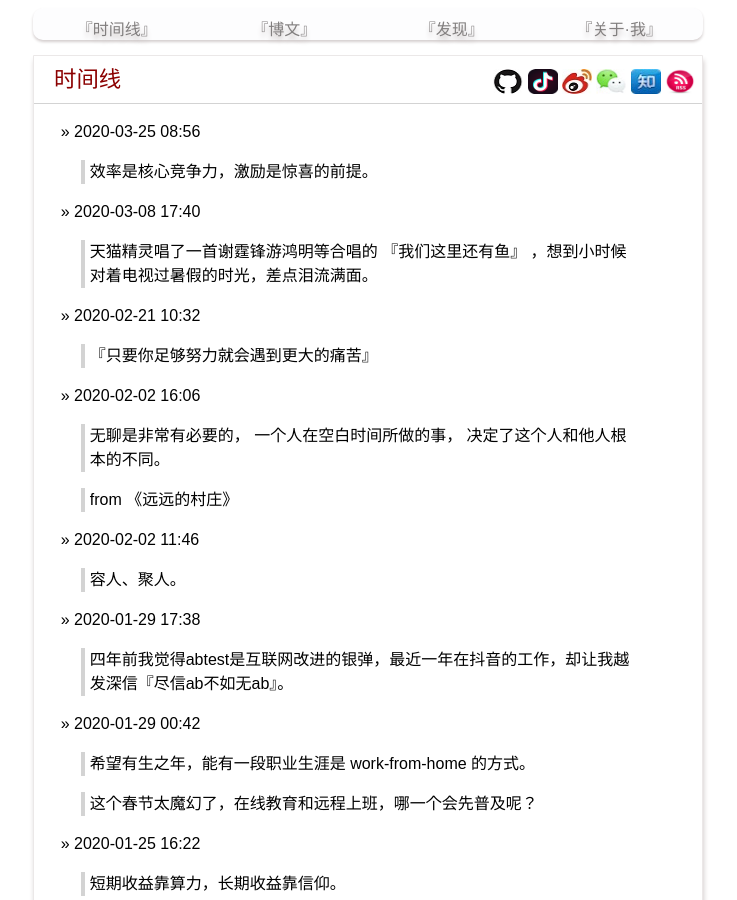
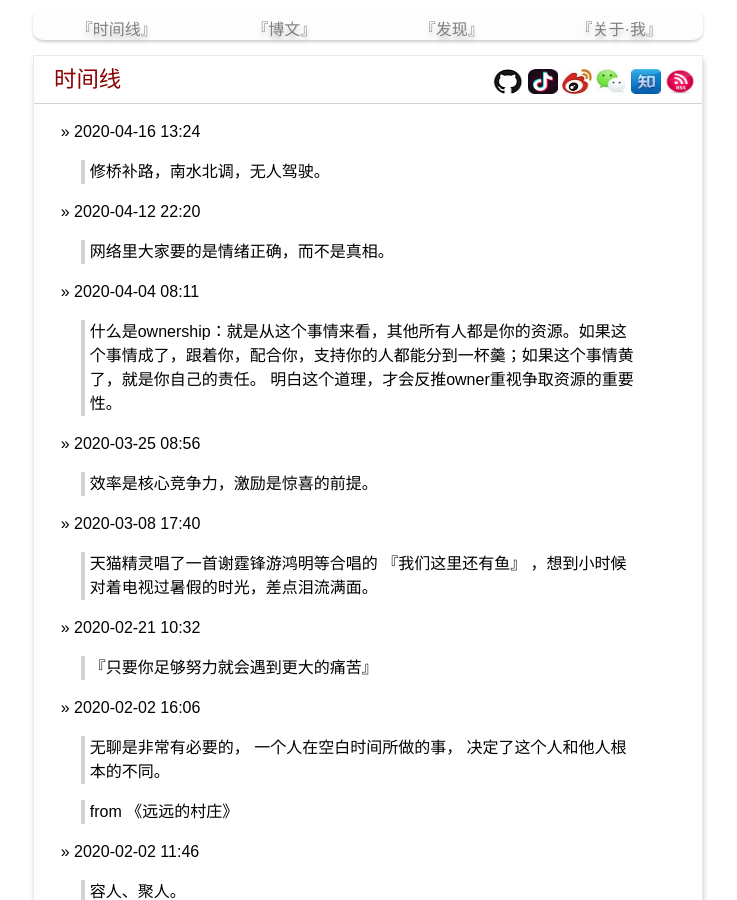
Before and after one commit to yanyiwu/blog, a Jekyll site: the page built from index.md, in a window 1280 px wide and 900 px high. Shown: the whole window, without its empty margins (272-1009 px from the left). Built offline with Jekyll 4.4.1, drawn with Linux system fonts in a browser that asks for light colours; Markdown is read by kramdown in place of the engine named in the settings; comment, search, counter and statistics services are not loaded.

Commit message:
[moment] update

```diff
--- a/index.md
+++ b/index.md
@@ -2,6 +2,19 @@
 layout: posting
 title: 时间线
 ---
+
+&raquo; 2020-04-16 13:24
+
+> 修桥补路，南水北调，无人驾驶。
+
+&raquo; 2020-04-12 22:20
+
+> 网络里大家要的是情绪正确，而不是真相。
+
+&raquo; 2020-04-04 08:11
+
+> 什么是ownership：就是从这个事情来看，其他所有人都是你的资源。如果这个事情成了，跟着你，配合你，支持你的人都能分到一杯羹；如果这个事情黄了，就是你自己的责任。
+> 明白这个道理，才会反推owner重视争取资源的重要性。
 
 &raquo; 2020-03-25 08:56
 
```
